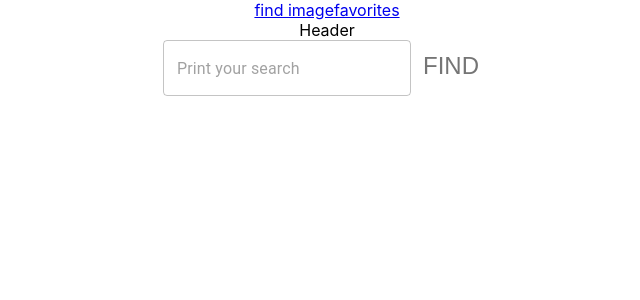
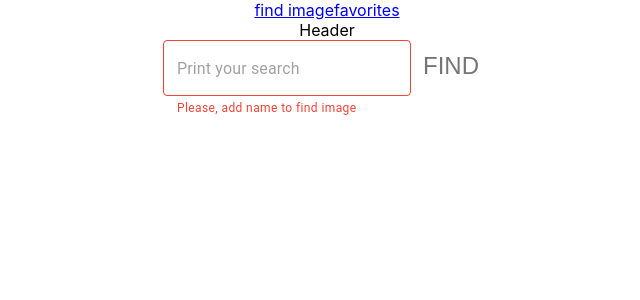
Before and after one commit to Xybaks/flicr-api-my-project, a React (Create React App) app: page /#/ in a window 1280 px wide. Shown: the top 300 px of the page, without its empty margins (313-953 px from the left). Built offline with nearby package versions, Linux system fonts and the light colour scheme.

Commit message:
error of empty  search of img was added

```diff
--- a/src/components/FindPage/FindPage.tsx
+++ b/src/components/FindPage/FindPage.tsx
@@ -2,7 +2,7 @@ import {useDispatch, useSelector} from "react-redux";
 import {AppRootStateType} from "../../state/reduxStore";
 import {Photo} from "./Photo/Photo";
 import React, {ChangeEvent, useState} from "react";
-import {IconButton, TextField, FormHelperText} from "@material-ui/core";
+import {IconButton, TextField} from "@material-ui/core";
 import {getPhotos, InitialStatePhotosReducerType} from "../../state/photosReducer";
 
 
@@ -10,7 +10,8 @@ export const FindPage = () => {
     const photoPage = useSelector<AppRootStateType, InitialStatePhotosReducerType>(state => state.photos)
     const dispatch = useDispatch()
     const [title, setTitle] = useState("")
-    const [error, setError] = useState<string | null>(null)
+    const [error, setError] = useState<string | null>("Please, add name to find image")
+
 
     const inputNameHandler = (e: ChangeEvent<HTMLInputElement>) => {
         setTitle(e.currentTarget.value)
@@ -26,7 +27,7 @@ export const FindPage = () => {
         if (title.trim() !== "") {
             dispatch(getPhotos(title))
         } else {
-            setError("Please, add title of image ")
+            setError("Please, add name to find image")
         }
     }
 
@@ -44,6 +45,9 @@ export const FindPage = () => {
             />
 
             <IconButton onClick={findPhotoHandler}>FIND</IconButton>
+            {/*error of empty result of search*/}
+            {!photoPage.isGettingPhotosSuccess && <div>not found</div>}
+
             {photoPage.photo.map(ph =>
                 <Photo
                     key={ph.id}
--- a/src/components/FindPage/Photo/Photo.tsx
+++ b/src/components/FindPage/Photo/Photo.tsx
@@ -11,8 +11,8 @@ export const Photo: FC<PhotoPropsType> = (props) => {
     return (
         <div>
         <div style={{
-            width: "500px",
-            height: "250px",
+            width: "330px",
+            height: "200px",
             backgroundImage: `url(https://farm${farm}.staticflickr.com/${server}/${id}_${secret}.jpg)`
         }}>
         </div>
--- a/src/state/photosReducer.ts
+++ b/src/state/photosReducer.ts
@@ -18,7 +18,7 @@ export type PhotoInStoreType = {
     secret: string
     server: string
     title: string
-    tags:Array <string>
+    tags: Array<string>
 }
 
 export type InitialStatePhotosReducerType = {
@@ -41,7 +41,7 @@ const initialState: InitialStatePhotosReducerType = {
     perpage: 0,
     total: "",
     photo: [],
-    isGettingPhotosSuccess: false,
+    isGettingPhotosSuccess: true,
     isGettingPhotosProgress: false,
     gettingPhotosError: ""
 }
@@ -51,7 +51,11 @@ export const photosReducer =
     (state = initialState, action: PhotosReducerActionsType): InitialStatePhotosReducerType => {
         switch (action.type) {
             case SET_PHOTOS:
-                return {...state, photo: action.photos.map(p => ({...p, tags: []}))}
+                return {
+                    ...state,
+                    photo: action.photos.map(p => ({...p, tags: []})),
+                        isGettingPhotosSuccess: action.photos.length!== 0
+                }
             case SET_PHOTOS_IS_GETTING_PROGRESS:
                 return {...state, isGettingPhotosProgress: action.isGettingPhotosProgress}
             case SET_SEARCH_NAME:
@@ -59,7 +63,7 @@ export const photosReducer =
             case ADD_TAG:
                 return {
                     ...state,
-                    photo: state.photo.map (p =>({...p, tags: [...p.tags,action.tag]}))
+                    photo: state.photo.map(p => ({...p, tags: [...p.tags, action.tag]}))
                 }
 
             default:
@@ -72,7 +76,7 @@ export const setPhotos = (photos: Array<PhotoType>) => ({type: SET_PHOTOS, photo
 export const setIsGettingPhotosProgress = (isGettingPhotosProgress: boolean) =>
     ({type: SET_PHOTOS_IS_GETTING_PROGRESS, isGettingPhotosProgress} as const);
 export const setSearchName = (searchName: string) => ({type: SET_SEARCH_NAME, searchName} as const);
-export const addTag = (id:string,tag: string) => ({type: ADD_TAG,id, tag} as const);
+export const addTag = (id: string, tag: string) => ({type: ADD_TAG, id, tag} as const);
 
 //ThunksCreators
 export const getPhotos = (text: string): ThunkType =>
```
